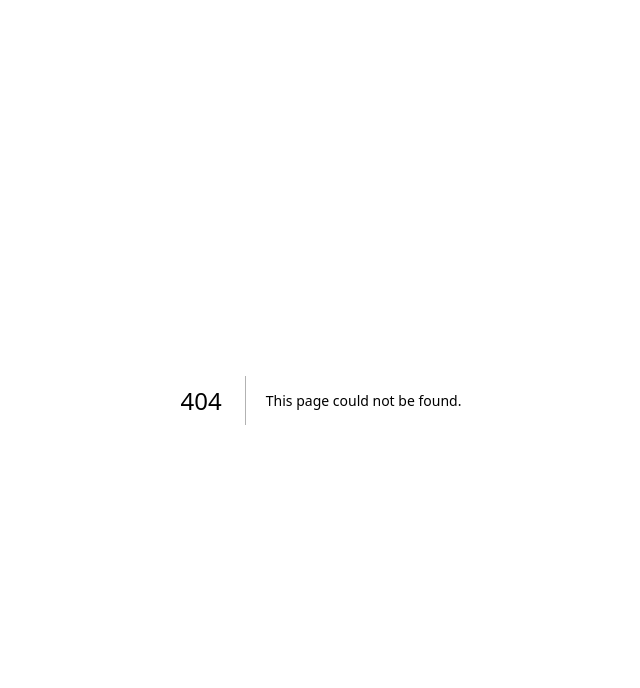
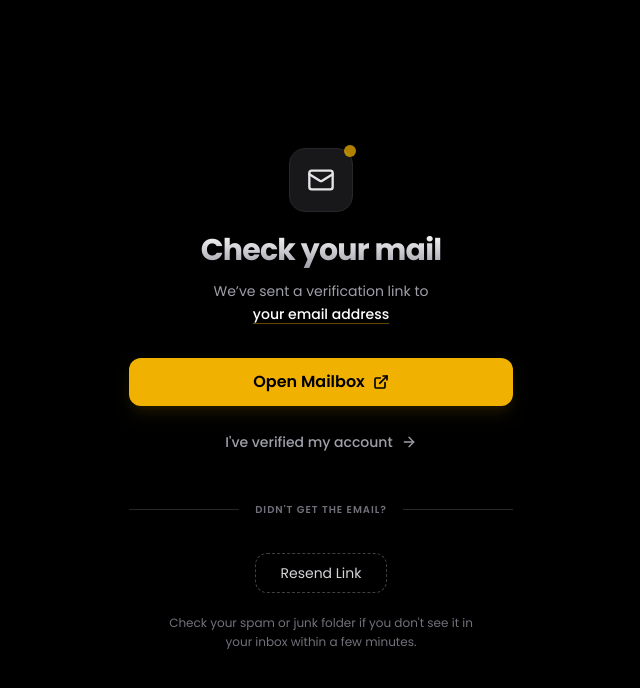
Before and after one commit to Cleve-keem/bnb-investment-trade, a Next.js app: page /auth/verify in a window 1280 px wide. Before the commit this address had no page. Shown: the top 688 px of the page, without its empty margins (319-959 px from the left). Built offline with nearby package versions, Linux system fonts and the light colour scheme.

Commit message:
feat(auth): added account verification page

```diff
--- a/app/auth/register/page.tsx
+++ b/app/auth/register/page.tsx
@@ -13,7 +13,8 @@ export default function RegistrationPage() {
         <div className="flex flex-col items-center gap-2 mb-8">
           <Logo />
           <h2 className="text-xl">
-            <span className="text-[#e9ce39] font-semibold">BNB</span> Investment Trade
+            <span className="text-[#e9ce39] font-semibold">BNB</span> Investment
+            Trade
           </h2>
           <p className="text-xs">Secure . Reliable . Trusted</p>
         </div>
--- /dev/null
+++ b/app/auth/verify/page.tsx
@@ -0,0 +1,72 @@
+import { ArrowRight, ExternalLink, Mail } from "lucide-react";
+import Link from "next/link";
+
+export default function VerifyAccount() {
+  return (
+    <div className="min-h-screen text-white flex flex-col items-center justify-center p-6 bg-black">
+      {/* Upper Content Section */}
+      <div className="text-center mb-8">
+        <div className="inline-flex items-center justify-center bg-zinc-900 border border-zinc-800 size-16 rounded-2xl relative mb-5">
+          <Mail className="size-7 text-zinc-200" />
+          <span className="absolute -top-1 -right-1 size-3 bg-yellow-500 rounded-full animate-pulse" />
+        </div>
+
+        <h2 className="text-3xl font-black mb-3 tracking-tight bg-linear-to-b from-white to-zinc-400 bg-clip-text text-transparent">
+          Check your mail
+        </h2>
+        <p className="text-zinc-400 max-w-sm mx-auto text-sm leading-relaxed">
+          We’ve sent a verification link to <br />
+          <span className="text-white font-medium underline decoration-yellow-500/40 underline-offset-4">
+            your email address
+          </span>
+        </p>
+      </div>
+
+      {/* Interactive Form Actions */}
+      <div className="w-full max-w-sm mx-auto space-y-3">
+        {/* Primary CTA Link (Styled like a button) */}
+        <a
+          href="https://gmail.com"
+          target="_blank"
+          rel="noopener noreferrer"
+          className="flex w-full h-12 bg-yellow-500 hover:bg-yellow-400 text-black font-semibold rounded-xl items-center justify-center gap-2 transition-all shadow-lg shadow-yellow-500/10 active:scale-[0.99]"
+        >
+          Open Mailbox
+          <ExternalLink className="size-4 stroke-[2.5]" />
+        </a>
+
+        {/* Secondary Navigation Link */}
+        <Link href="/auth/signin" className="block">
+          <button className="flex w-full h-12 rounded-xl text-zinc-400 hover:text-white items-center justify-center gap-2 transition-colors text-sm font-medium">
+            I've verified my account
+            <ArrowRight className="size-4" />
+          </button>
+        </Link>
+
+        {/* Separator */}
+        <div className="relative py-6">
+          <div className="absolute inset-0 flex items-center">
+            <span className="w-full border-t border-zinc-800" />
+          </div>
+          <div className="relative flex justify-center text-[10px] uppercase tracking-widest">
+            <span className="bg-black px-4 text-zinc-500 font-semibold">
+              Didn't get the email?
+            </span>
+          </div>
+        </div>
+
+        {/* Resend Actions */}
+        <div className="text-center space-y-5">
+          <button className="h-10 px-6 rounded-xl border border-dashed border-zinc-700 text-sm text-zinc-300 hover:text-white hover:border-yellow-500 hover:bg-yellow-500/5 transition-all active:scale-[0.98]">
+            Resend Link
+          </button>
+
+          <p className="text-xs text-zinc-500 leading-relaxed max-w-xs mx-auto">
+            Check your spam or junk folder if you don't see it in your inbox
+            within a few minutes.
+          </p>
+        </div>
+      </div>
+    </div>
+  );
+}
```
